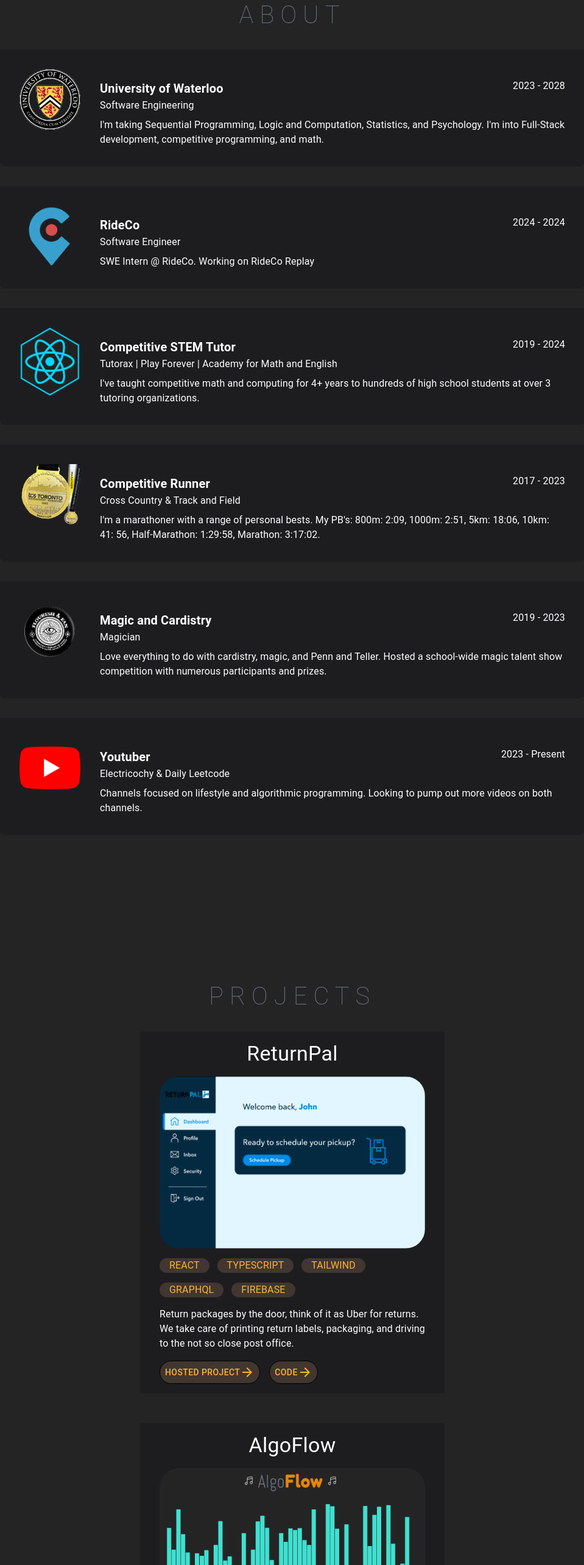
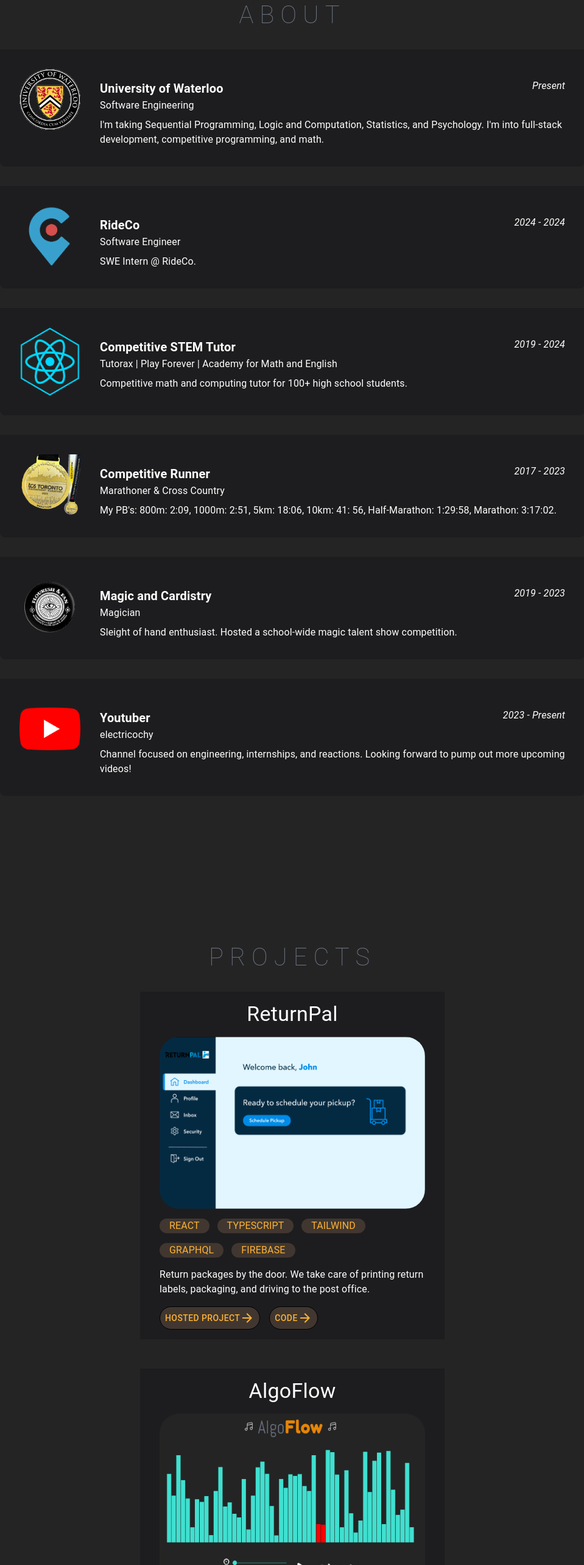
Before and after one commit to LGeoff31/Porfolio, a Next.js app: page / in a window 1280 px wide. Shown: the part 1020-3586 px from the top of the page at 61% size, without its empty margins (160-1119 px from the left). Built offline with nearby package versions, Linux system fonts and the light colour scheme.

Commit message:
Polishing text 🧼

```diff
--- a/pages/components/Github.tsx
+++ b/pages/components/Github.tsx
@@ -55,8 +55,7 @@
                 },
               }}
             >
-              <GitHubIcon style={{ color: "white" }} />
-              &nbsp; Let&apos;s connect!
+              <GitHubIcon style={{ color: "white", fontSize: "2rem" }} />
             </Button>
           </Box>
           <motion.div
--- a/pages/subcomponents/AboutBox.tsx
+++ b/pages/subcomponents/AboutBox.tsx
@@ -8,16 +8,16 @@
       src: "/images/waterlooLogo.png",
       name: "University of Waterloo",
       heading: "Software Engineering",
-      date: "2023 - 2028",
+      date: "Present",
       description:
-        "I'm taking Sequential Programming, Logic and Computation, Statistics, and Psychology. I'm into Full-Stack development, competitive programming, and math.",
+        "I'm taking Sequential Programming, Logic and Computation, Statistics, and Psychology. I'm into full-stack development, competitive programming, and math.",
     },
     {
       src: "/images/rideco.png",
       name: "RideCo",
       heading: "Software Engineer",
       date: "2024 - 2024",
-      description: "SWE Intern @ RideCo. Working on RideCo Replay",
+      description: "SWE Intern @ RideCo.",
     },
 
     {
@@ -26,15 +26,15 @@
       heading: "Tutorax | Play Forever | Academy for Math and English",
       date: "2019 - 2024",
       description:
-        "I've taught competitive math and computing for 4+ years to hundreds of high school students at over 3 tutoring organizations.  ",
+        "Competitive math and computing tutor for 100+ high school students.",
     },
     {
       src: "/images/marathon.png",
       name: "Competitive Runner",
-      heading: "Cross Country & Track and Field",
+      heading: "Marathoner & Cross Country",
       date: "2017 - 2023",
       description:
-        "I'm a marathoner with a range of personal bests. My PB's: 800m: 2:09, 1000m: 2:51, 5km: 18:06, 10km: 41: 56, Half-Marathon: 1:29:58, Marathon: 3:17:02.",
+        "My PB's: 800m: 2:09, 1000m: 2:51, 5km: 18:06, 10km: 41: 56, Half-Marathon: 1:29:58, Marathon: 3:17:02.",
     },
     {
       src: "/images/magic.png",
@@ -42,15 +42,15 @@
       heading: "Magician",
       date: "2019 - 2023",
       description:
-        "Love everything to do with cardistry, magic, and Penn and Teller. Hosted a school-wide magic talent show competition with numerous participants and prizes. ",
+        "Sleight of hand enthusiast. Hosted a school-wide magic talent show competition.",
     },
     {
       src: "/images/yt.png",
       name: "Youtuber",
-      heading: "Electricochy & Daily Leetcode",
+      heading: "electricochy",
       date: "2023 - Present",
       description:
-        "Channels focused on lifestyle and algorithmic programming. Looking to pump out more videos on both channels.",
+        "Channel focused on engineering, internships, and reactions. Looking forward to pump out more upcoming videos!",
     },
   ];
   return (
@@ -131,6 +131,7 @@
               display: { xs: "none", md: "block" },
               visibility: { xs: "hidden", md: "visible" },
               color: "white",
+              fontStyle: "italic",
             }}
           >
             {date}
--- a/pages/subcomponents/ProjectBox.tsx
+++ b/pages/subcomponents/ProjectBox.tsx
@@ -39,6 +39,7 @@
       </Typography>
       <Link
         href={link}
+        target="_blank"
         sx={{
           cursor: "pointer",
         }}
@@ -83,16 +84,16 @@
         title="ReturnPal"
         link="https://return-pal-preview.vercel.app/return"
         src="/images/returnpal.png"
-        description="Return packages by the door, think of it as Uber for returns. We take care of printing return labels, packaging, and driving to the not so close post office."
+        description="Return packages by the door. We take care of printing return labels, packaging, and driving to the post office."
         hosted="https://return-pal-preview.vercel.app/return"
-        code="https://github.com/LGeoff31/return-pal"
+        code="https://github.com/LGeoff31/returnPal"
         skills={["react", "typescript", "Tailwind", "graphql", "Firebase"]}
       />
       <Project
         title="AlgoFlow"
         link="https://algoflow.ca"
         src="/images/algoflow.png"
-        description="AlgoFlow is a visualizer for the most popular sorting algorithms with animations, playback speed, and the perfect sound. Feel free to give it a star ⭐"
+        description="AlgoFlow is a visualizer for the most popular sorting algorithms with animations, playback speed, and sound."
         hosted="https://algoflow.ca"
         code="https://github.com/LGeoff31/AlgoFlow"
         skills={["react", "javascript", "Audio API", "Material UI", "Next.js"]}
@@ -100,8 +101,8 @@
       <Project
         title="UwRez"
         link="https://uwrez.com/"
-        src="/images/uwrez.png"
-        description="Aid Incoming Waterloo Students to decide which residence to choose. Share and add your experiences on all the residences near the Waterloo Region."
+        src="/images/rez.png"
+        description="Help freshmens decide where to live by sharing your experiences. AI algorithm to provide the best choice for you."
         hosted="https://uwrez.com/"
         code="https://github.com/LGeoff31/return-pal"
         skills={[
@@ -118,16 +119,16 @@
         title="Where2Visit"
         link="https://where2visit.com/"
         src="/images/where2visit.png"
-        description="A easily accessible web application to allow your friends to decide where to eat built with multiplayer feature and is very mobile friendly. "
-        hosted="https://where2visit.netlify.app/"
-        code="https://github.com/LGeoff31/where2visittest"
+        description="Mobile application to allow your friends to decide where to eat. Features live voting with enabled filtering."
+        hosted="https://where2visit.com/"
+        code="https://github.com/LGeoff31/where2visit"
         skills={["react", "Google Places", "Yelp", "MongoDB", "Socket.io"]}
       />
       <Project
         title="Insomnia"
         link="https://insomniahub.vercel.app/"
         src="/images/line_chart.png"
-        description="Gain insights into your sleep quality, duration, stress levels, exercise and correlations. Visualize your data and start change early! "
+        description="Algorithm to correlate sleep quality, duration, stress levels, exercise. Visualize your data and start change early! "
         hosted="https://insomniahub.vercel.app/"
         code="https://github.com/LGeoff31/Insomnia"
         skills={[
@@ -143,7 +144,7 @@
         title="RPS Contest Automation"
         link="https://github.com/LGeoff31/rock-paper-scissors-automater"
         src="/images/rps.jpeg"
-        description="Online submission automator to enter Contests held seasonally by CirclekGames. Win unlimited prizes by running this program daily with a list of phone numbers."
+        description="Win unlimited gas station prizes by running this program daily with a list of phone numbers."
         hosted="https://github.com/LGeoff31/rock-paper-scissors-automater"
         code="https://github.com/LGeoff31/rock-paper-scissors-automater"
         skills={["Seleinium", "python", "excel", "chromedrivers"]}
```
Also changed, not shown: public/images/rez.png (added).
